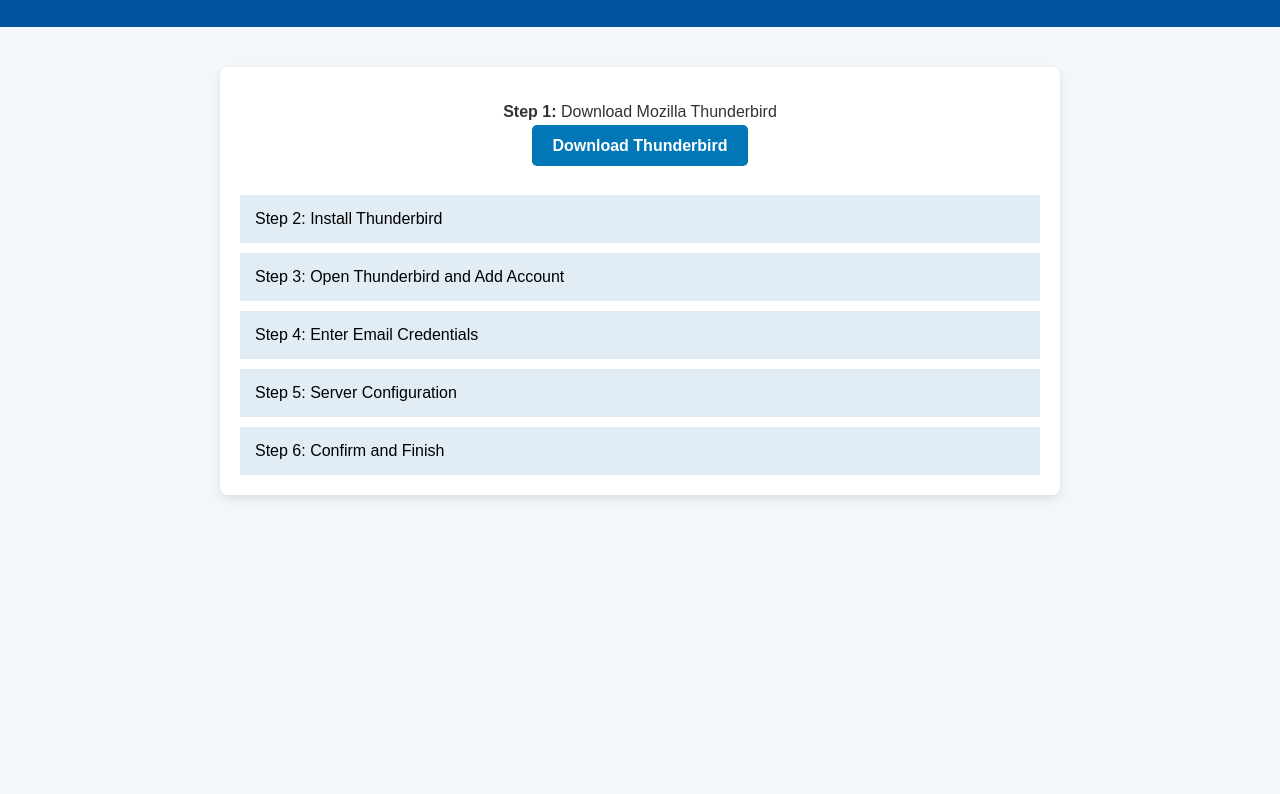
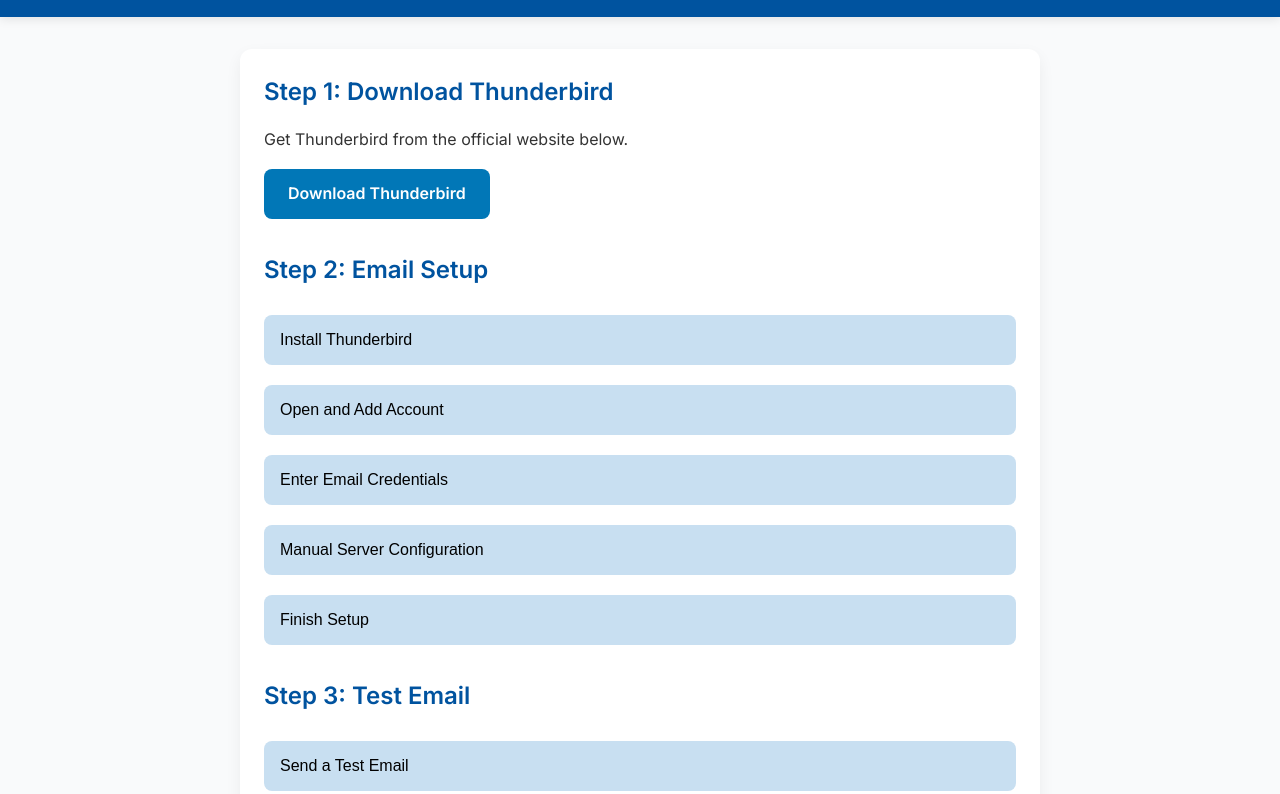
Before and after one commit to ChhunMeyling/ThunderBird-Guideline, a plain HTML site: page index.html in a window 1280 px wide. Shown: the part 93-887 px from the top of the page. Before the commit the page ends 800 px from the top, so only its background shows below. Drawn offline with Linux system fonts and the light colour scheme.

Commit message:
seconde commmti

```diff
--- a/index.html
+++ b/index.html
@@ -2,129 +2,234 @@
 <html lang="en">
 <head>
   <meta charset="UTF-8" />
-  <meta name="viewport" content="width=device-width, initial-scale=1.0"/>
-  <title>Thunderbird Email Setup Guide</title>
+  <meta name="viewport" content="width=device-width, initial-scale=1.0" />
+  <title>Thunderbird Email Setup</title>
+  <link href="https://fonts.googleapis.com/css2?family=Inter:wght@400;600&display=swap" rel="stylesheet">
   <style>
-    body {
-      font-family: Arial, sans-serif;
-      background: #f4f7f9;
-      color: #333;
+    :root {
+      --primary: #00539f;
+      --secondary: #0177b7;
+      --accent: #c8dff1;
+      --bg: #f9fafb;
+      --text: #333;
+      --white: #fff;
+    }
+
+    * {
+      box-sizing: border-box;
       margin: 0;
       padding: 0;
     }
+
+    body {
+      font-family: 'Inter', sans-serif;
+      background: var(--bg);
+      color: var(--text);
+      line-height: 1.6;
+    }
+
     header {
-      background-color: #00539f;
-      color: white;
-      padding: 20px;
+      background: var(--primary);
+      color: var(--white);
+      padding: 2rem 1rem;
       text-align: center;
+      box-shadow: 0 2px 10px rgba(0,0,0,0.1);
     }
+
+    header h1 {
+      font-size: 1.8rem;
+    }
+
     main {
       max-width: 800px;
-      margin: 40px auto;
-      padding: 20px;
-      background: white;
+      margin: 2rem auto;
+      padding: 1.5rem;
+      background: var(--white);
+      border-radius: 12px;
+      box-shadow: 0 6px 16px rgba(0,0,0,0.06);
+    }
+
+    .section {
+      margin-bottom: 2rem;
+    }
+
+    .section h2 {
+      font-size: 1.5rem;
+      margin-bottom: 1rem;
+      color: var(--primary);
+    }
+
+    .download a {
+      display: inline-block;
+      background: var(--secondary);
+      color: var(--white);
+      padding: 0.75rem 1.5rem;
       border-radius: 8px;
-      box-shadow: 0 4px 10px rgba(0,0,0,0.1);
+      font-weight: 600;
+      text-decoration: none;
+      transition: background 0.3s ease;
+      margin-top: 1rem;
     }
-    .download {
-      text-align: center;
-      margin-bottom: 30px;
+
+    .download a:hover {
+      background: var(--primary);
     }
-    .download a {
-      background-color: #0177b7;
-      color: white;
-      padding: 12px 20px;
-      text-decoration: none;
-      font-weight: bold;
-      border-radius: 5px;
+
+    .accordion {
+      background: var(--accent);
+      border: none;
+      padding: 1rem;
+      font-size: 1rem;
+      width: 100%;
+      text-align: left;
+      cursor: pointer;
+      border-radius: 8px;
+      margin-top: 10px;
       transition: background 0.3s;
     }
-    .download a:hover {
-      background-color: #005b91;
+
+    .accordion:hover,
+    .accordion.active {
+      background: #b0d3ea;
     }
-    .accordion {
-      cursor: pointer;
-      background-color: #e2ecf4;
-      padding: 15px;
-      width: 100%;
-      border: none;
-      text-align: left;
-      outline: none;
-      font-size: 16px;
-      transition: 0.3s;
-      margin-top: 10px;
+
+    .panel {
+      max-height: 0;
+      overflow: hidden;
+      transition: max-height 0.4s ease;
+      background: #fff;
+      padding: 0 1rem;
+      margin-bottom: 10px;
+      border-left: 4px solid var(--secondary);
+      border-radius: 0 0 8px 8px;
     }
-    .accordion.active,
-    .accordion:hover {
-      background-color: #c8dff1;
+
+    .panel.open {
+      padding-top: 1rem;
     }
-    .panel {
-      padding: 0 15px;
-      background-color: white;
-      display: none;
-      overflow: hidden;
-      border-left: 3px solid #0177b7;
+
+    .panel p,
+    .panel ul {
+      margin-bottom: 1rem;
     }
-    .panel p {
-      padding: 10px 0;
+
+    ul {
+      padding-left: 1.2rem;
+    }
+
+    @media (max-width: 600px) {
+      header h1 {
+        font-size: 1.3rem;
+      }
+      .section h2 {
+        font-size: 1.2rem;
+      }
     }
   </style>
 </head>
 <body>
 
   <header>
-    <h1>How to Set Up Thunderbird with demo@chhunmeyling.com</h1>
+    <h1>Thunderbird Setup for demo@chhunmeyling.com</h1>
   </header>
 
   <main>
-    <div class="download">
-      <p><strong>Step 1:</strong> Download Mozilla Thunderbird</p>
+
+    <!-- Download -->
+    <section class="section download">
+      <h2>Step 1: Download Thunderbird</h2>
+      <p>Get Thunderbird from the official website below.</p>
       <a href="https://www.thunderbird.net/" target="_blank">Download Thunderbird</a>
+    </section>
+
+    <!-- Setup -->
+    <section class="section">
+      <h2>Step 2: Email Setup</h2>
+
+      <button class="accordion">Install Thunderbird</button>
+      <div class="panel">
+        <p>Run the installer and follow the prompts to install.</p>
       </div>
 
-    <button class="accordion">Step 2: Install Thunderbird</button>
+      <button class="accordion">Open and Add Account</button>
       <div class="panel">
-      <p>Run the installer after downloading. Follow the on-screen instructions to complete installation.</p>
+        <p>Open Thunderbird and select "Set up an existing email account".</p>
       </div>
 
-    <button class="accordion">Step 3: Open Thunderbird and Add Account</button>
-    <div class="panel">
-      <p>Launch Thunderbird. On the welcome screen, choose <strong>'Set up an existing email account'</strong>.</p>
-    </div>
-
-    <button class="accordion">Step 4: Enter Email Credentials</button>
+      <button class="accordion">Enter Email Credentials</button>
       <div class="panel">
         <p>
-        Enter the following details:<br/>
           <strong>Your Name:</strong> Demo User<br/>
-        <strong>Email Address:</strong> demo@chhunmeyling.com<br/>
+          <strong>Email:</strong> demo@chhunmeyling.com<br/>
           <strong>Password:</strong> [Your Password]
         </p>
       </div>
 
-    <button class="accordion">Step 5: Server Configuration</button>
+      <button class="accordion">Manual Server Configuration</button>
       <div class="panel">
-      <p>Choose Manual Config and use the following settings:</p>
         <ul>
-        <li><strong>Incoming:</strong> IMAP, mail.chhunmeyling.com, Port: 993, SSL: SSL/TLS</li>
-        <li><strong>Outgoing:</strong> SMTP, mail.chhunmeyling.com, Port: 465, SSL: SSL/TLS</li>
-        <li><strong>Username:</strong> demo@chhunmeyling.com (for both)</li>
+          <li><strong>Incoming:</strong> IMAP, mail.chhunmeyling.com, Port: 993, SSL/TLS</li>
+          <li><strong>Outgoing:</strong> SMTP, mail.chhunmeyling.com, Port: 465, SSL/TLS</li>
+          <li><strong>Username:</strong> demo@chhunmeyling.com</li>
         </ul>
       </div>
 
-    <button class="accordion">Step 6: Confirm and Finish</button>
+      <button class="accordion">Finish Setup</button>
       <div class="panel">
-      <p>Click 'Done' after Thunderbird verifies the settings. You’re ready to send and receive emails!</p>
+        <p>Click "Done" and Thunderbird will complete the setup.</p>
       </div>
+    </section>
+
+    <!-- Test Email -->
+    <section class="section">
+      <h2>Step 3: Test Email</h2>
+
+      <button class="accordion">Send a Test Email</button>
+      <div class="panel">
+        <p>Click "Write", send an email to yourself, and verify receipt.</p>
+      </div>
+
+      <button class="accordion">Check Inbox</button>
+      <div class="panel">
+        <p>If the email appears in your Inbox, everything is working.</p>
+      </div>
+    </section>
+
+    <!-- Other Features -->
+    <section class="section">
+      <h2>Step 4: Explore Features</h2>
+
+      <button class="accordion">Add Email Signature</button>
+      <div class="panel">
+        <p>Go to "Account Settings" > "Signature" to set your signature.</p>
+      </div>
+
+      <button class="accordion">Create Folders</button>
+      <div class="panel">
+        <p>Right-click your account > New Folder to organize your inbox.</p>
+      </div>
+
+      <button class="accordion">Use Filters</button>
+      <div class="panel">
+        <p>Use "Message Filters" to auto-organize emails by subject, sender, etc.</p>
+      </div>
+    </section>
+
   </main>
 
   <script>
-    const acc = document.querySelectorAll(".accordion");
-    acc.forEach(button => {
-      button.addEventListener("click", function () {
-        this.classList.toggle("active");
-        const panel = this.nextElementSibling;
-        panel.style.display = panel.style.display === "block" ? "none" : "block";
+    const acc = document.querySelectorAll('.accordion');
+    acc.forEach(btn => {
+      btn.addEventListener('click', () => {
+        btn.classList.toggle('active');
+        const panel = btn.nextElementSibling;
+        if (panel.style.maxHeight) {
+          panel.style.maxHeight = null;
+          panel.classList.remove('open');
+        } else {
+          panel.style.maxHeight = panel.scrollHeight + "px";
+          panel.classList.add('open');
+        }
       });
     });
   </script>
```
Lines whose indentation alone changed are shown as unchanged.
